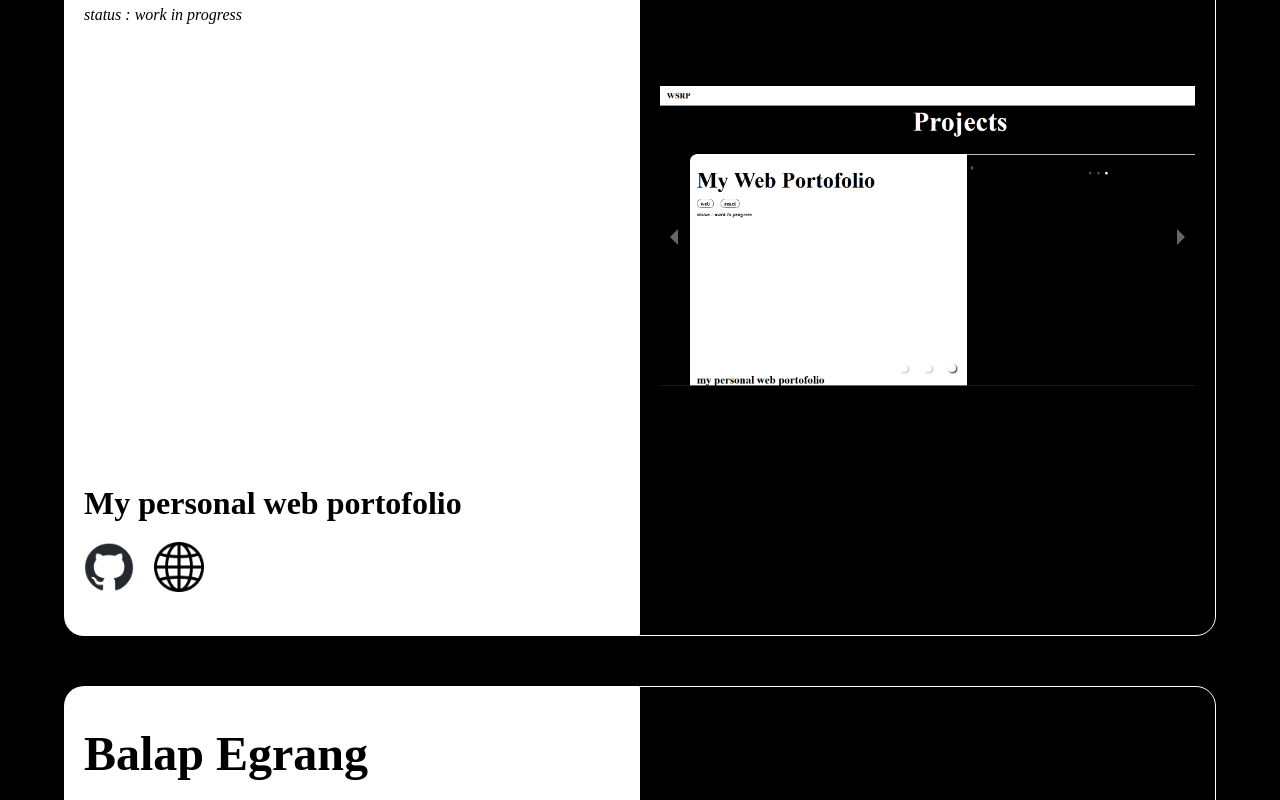
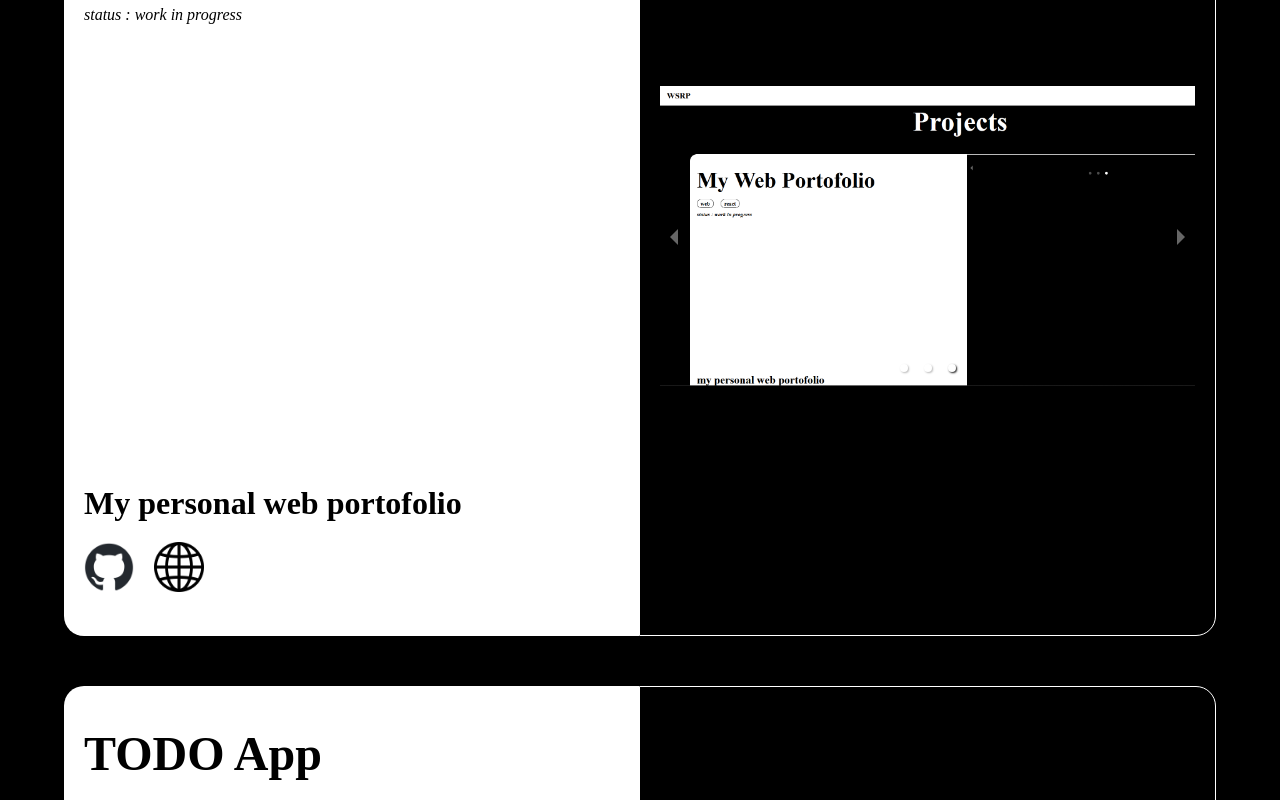
Before and after one commit to sadasas/WebPorto, a React (Vite) app: page / in a window 1280 px wide. Shown: the part 2000-2800 px from the top of the page. Built offline with nearby package versions, Linux system fonts and the light colour scheme.

Commit message:
add todo project

```diff
--- a/src/components/Projects/Content.jsx
+++ b/src/components/Projects/Content.jsx
@@ -95,7 +95,13 @@ export function Content({
             {link &&
               link.length > 0 &&
               link.map(({ img, href, content }, i) => (
-                <a title={content} href={href} key={i}>
+                <a
+                  title={content}
+                  href={href}
+                  key={i}
+                  target="_blank"
+                  rel="noreferrer"
+                >
                   <img alt={content} src={img}></img>
                 </a>
               ))}
--- a/src/components/Projects/project.jsx
+++ b/src/components/Projects/project.jsx
@@ -25,6 +25,26 @@ function Projects() {
         ]}
         status="work in progress"
         images={["/webporto/1.png", "/webporto/2.png", "/webporto/3.png"]}
+        isLandscape={true}
+      />
+      <Content
+        title="TODO App"
+        description="Todo app integrated with mongoDB for better life "
+        tag={["web", "react", "mongoDB"]}
+        link={[
+          {
+            img: "/github.png",
+            href: "https://github.com/sadasas/todo-list/",
+            content: "Source Code",
+          },
+          {
+            img: "/web.png",
+            href: "https://todo-list-sadasas.vercel.app/",
+            content: "Web",
+          },
+        ]}
+        status="work in progress"
+        images={["/todo/1.png", "/todo/2.png"]}
         isLandscape={true}
       />
       <Content
```
Also changed, not shown: public/todo/1.png (added), public/todo/2.png (added).
